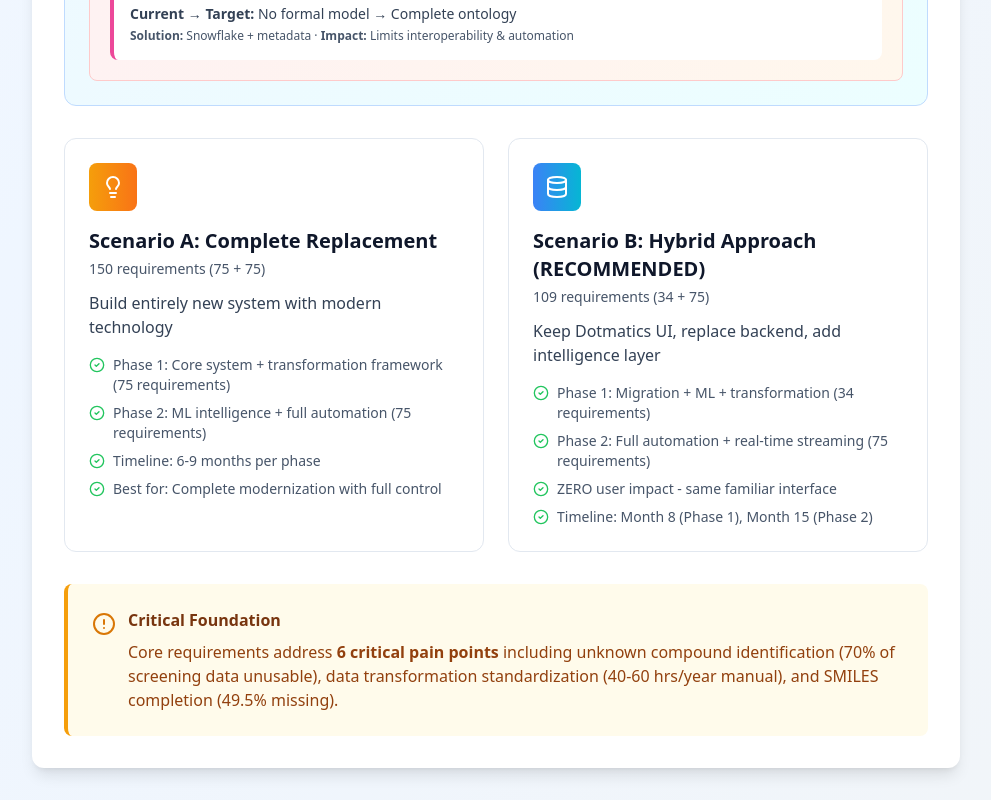
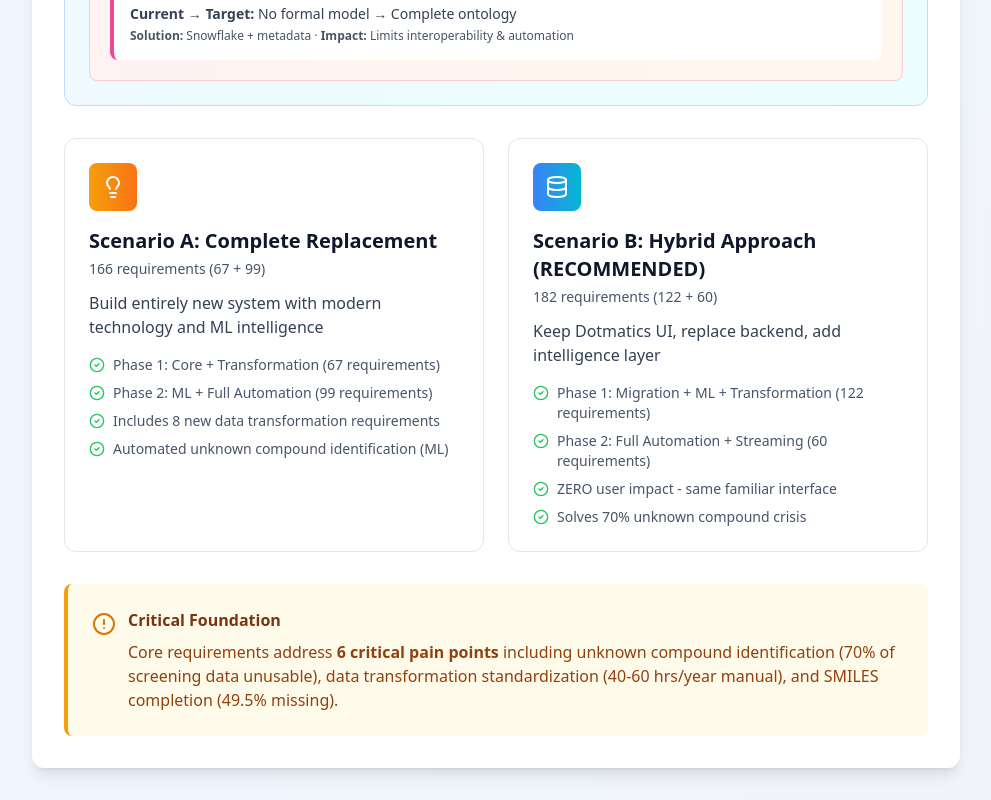
Before and after one commit to akannan2987/Pandora_toolbox_PRD, a React (Vite) app: page / in a window 1280 px wide. Shown: the part 1525-2325 px from the top of the page, without its empty margins (288-1279 px from the left). Built offline with nearby package versions, Linux system fonts and the light colour scheme.

Commit message:
Updated App.tsx

```diff
--- a/src/App.tsx
+++ b/src/App.tsx
@@ -318,28 +318,28 @@ function OverviewSection() {
       <div className="grid md:grid-cols-2 gap-6">
         <ScenarioCard
           title="Scenario A: Complete Replacement"
-          subtitle="150 requirements (75 + 75)"
+          subtitle="166 requirements (67 + 99)"
           icon={Lightbulb}
           color="from-amber-500 to-orange-500"
-          description="Build entirely new system with modern technology"
+          description="Build entirely new system with modern technology and ML intelligence"
           features={[
-            'Phase 1: Core system + transformation framework (75 requirements)',
-            'Phase 2: ML intelligence + full automation (75 requirements)',
-            'Timeline: 6-9 months per phase',
-            'Best for: Complete modernization with full control'
+            'Phase 1: Core + Transformation (67 requirements)',
+            'Phase 2: ML + Full Automation (99 requirements)',
+            'Includes 8 new data transformation requirements',
+            'Automated unknown compound identification (ML)'
           ]}
         />
         <ScenarioCard
           title="Scenario B: Hybrid Approach (RECOMMENDED)"
-          subtitle="109 requirements (34 + 75)"
+          subtitle="182 requirements (122 + 60)"
           icon={Database}
           color="from-blue-500 to-cyan-500"
           description="Keep Dotmatics UI, replace backend, add intelligence layer"
           features={[
-            'Phase 1: Migration + ML + transformation (34 requirements)',
-            'Phase 2: Full automation + real-time streaming (75 requirements)',
+            'Phase 1: Migration + ML + Transformation (122 requirements)',
+            'Phase 2: Full Automation + Streaming (60 requirements)',
             'ZERO user impact - same familiar interface',
-            'Timeline: Month 8 (Phase 1), Month 15 (Phase 2)'
+            'Solves 70% unknown compound crisis'
           ]}
         />
       </div>
```
